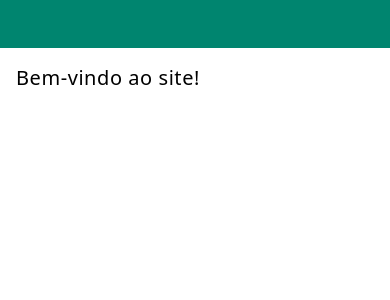
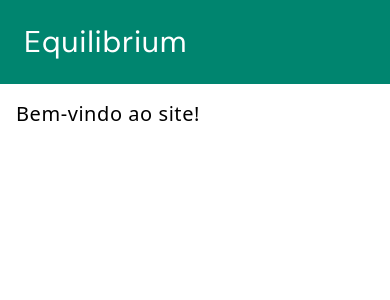
Before and after one commit to LeviOlii/Equilibrium, a React (Vite) app: page / in a window 390 px wide. Shown: the top 300 px of the page. Built offline with nearby package versions, Linux system fonts and the light colour scheme.

Commit message:
começando home page do mobile

```diff
--- a/src/components/Header.jsx
+++ b/src/components/Header.jsx
@@ -5,14 +5,14 @@ const Header = () => {
 
   return (
     <header className="bg-brand-green text-white p-6 font-dmSans tracking-wide">
-      <div className=" hidden md:flex container justify-center items-center min-w-full">
+      <div className="md:flex md:container md:justify-center md:items-center min-w-full">
         {/* Logo */}
-        <h1 className="absolute top-2/ left-36 text-2xl tracking-wide">
+        <h1 className=" text-3xl md:absolute md:top-2/ md:left-36 md:text-2xl tracking-wide">
           Equilibrium
         </h1>
 
         {/* Menu para Desktop */}
-        <nav className="hidden md:flex space-x-6 justify-center items-center ">
+        <nav className="hidden md:flex md:space-x-6 md:justify-center md:items-center ">
           <a href="#home" className="hover:underline">
             Início
           </a>
--- a/src/index.css
+++ b/src/index.css
@@ -9,3 +9,11 @@
 .bg-brand-green {
   background-color: #00856F;
 }
+
+.gray-headline {
+  color: #061800;
+}
+
+.bg-brand-green-light {
+  background-color: #DCE9E2;
+}
```
